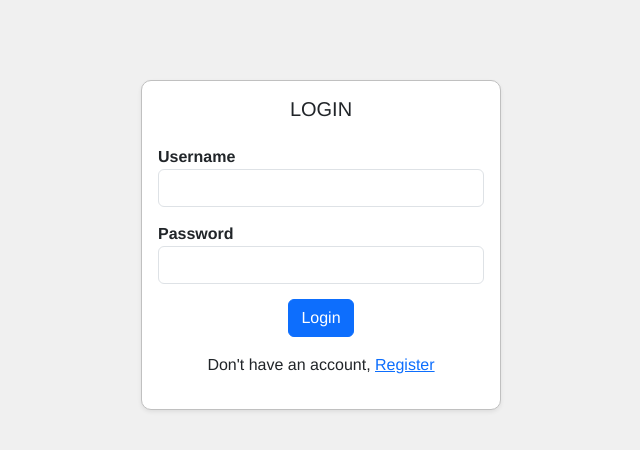
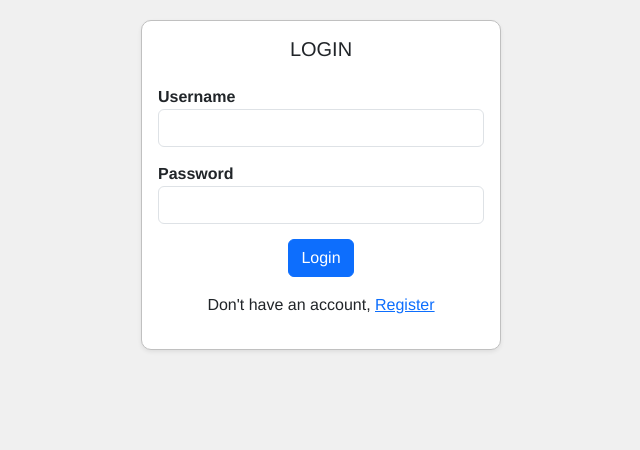
Before and after one commit to sheryarmehmood/restaurant-vue-frontend, a Vue app: page / in a window 1280 px wide. Shown: the top 450 px of the page, without its empty margins (319-959 px from the left). Built offline with nearby package versions, Linux system fonts and the light colour scheme.

Commit message:
styling changes

```diff
--- a/src/App.vue
+++ b/src/App.vue
@@ -17,7 +17,6 @@ export default {
   -moz-osx-font-smoothing: grayscale;
   text-align: center;
   color: #2c3e50;
-  margin-top: 60px;
 }
 
 </style>
--- a/src/router/index.js
+++ b/src/router/index.js
@@ -9,9 +9,8 @@ const routes = [
   {
     path: '/dishes',
     component: DishList,
-    meta: { requiresAuth: true }, // Add meta field for authentication
+    meta: { requiresAuth: true },
   },
-  // Add other routes as needed
 ];
 
 const router = createRouter({
```
Also changed, not shown: src/components/DishList.vue (line endings or trailing spaces).
